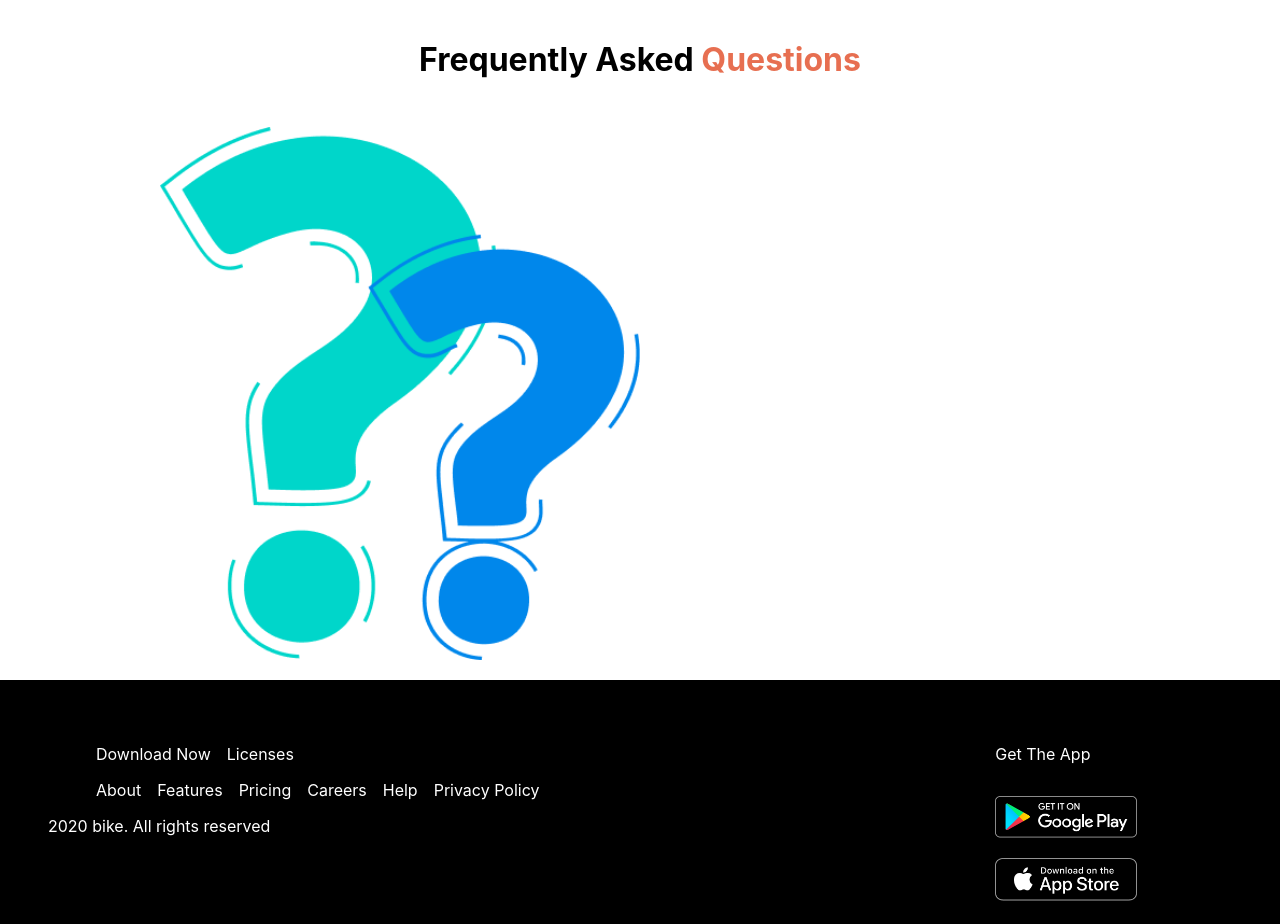
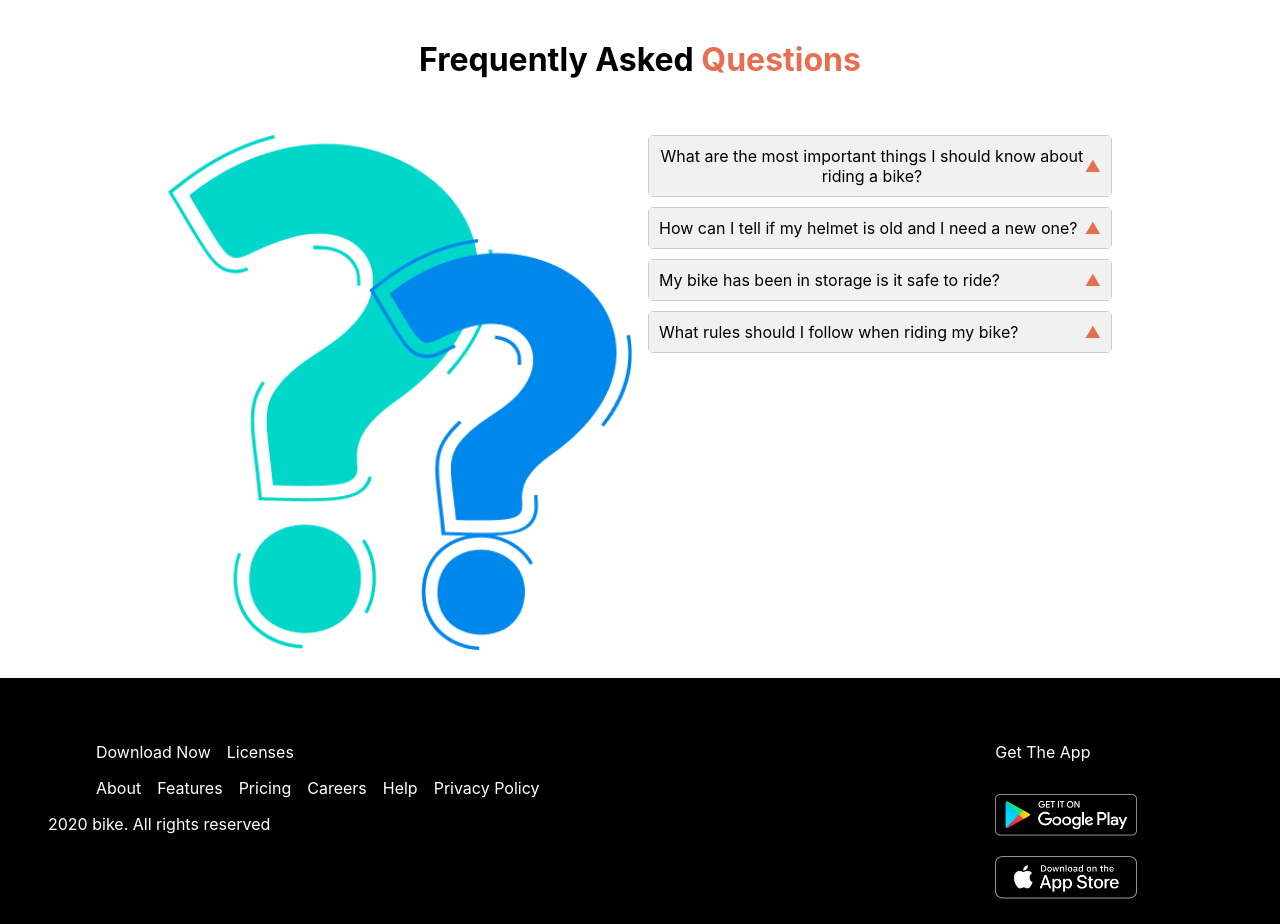
Before and after one commit to pally0091/bikerz-zone, a React (Create React App) app: page / in a window 1280 px wide. Shown: the part 1980-2904 px from the top of the page. Built offline with nearby package versions, Linux system fonts and the light colour scheme.

Commit message:
bikerz zone landing page done

```diff
--- /dev/null
+++ b/src/Components/FAQ/Accordian.css
@@ -0,0 +1,27 @@
+.accordion {
+    border: 1px solid #ccc;
+    border-radius: 5px;
+    margin-bottom: 10px;
+}
+
+.accordion-header {
+    display: flex;
+    align-items: center;
+    padding: 10px;
+    cursor: pointer;
+    background-color: #f1f1f1;
+}
+
+.icon {
+    margin-left: auto;
+    transition: transform 0.2s ease-in-out;
+}
+
+.rotate {
+    transform: rotate(180deg);
+}
+
+.accordion-content {
+    padding: 10px;
+    background-color: #fff;
+}
--- a/src/Components/FAQ/Accordian.js
+++ b/src/Components/FAQ/Accordian.js
@@ -1,10 +1,85 @@
-import React from 'react';
+import React, { useState } from 'react';
+import './Accordian.css';
 
 const Accordian = () => {
+    const [isOpen, setIsOpen] = useState(false);
+
+    const handleAccordion = () => {
+        setIsOpen(!isOpen);
+    }
+
     return (
-        <div>
-
+      <div>
+        <div className="accordion">
+          <div
+            className="accordion-header"
+            onClick={handleAccordion}
+          >
+            What are the most important things I should know about riding a
+            bike?
+            <span className={`icon ${isOpen ? "rotate" : ""}`}>&#x25B2;</span>
+          </div>
+          {isOpen && (
+            <div className="accordion-content">
+              Safety First! Always obey the rules of the road. Obey all traffic
+              signals, signs, and laws. Get in the mindset of “driving” your
+              bike—not just “riding” your bike. This will help you be a more
+              focused and legally compliant bike rider.{" "}
+            </div>
+          )}
         </div>
+        <div className="accordion">
+          <div
+            className="accordion-header"
+            onClick={handleAccordion}
+          >
+            How can I tell if my helmet is old and I need a new one?
+            <span className={`icon ${isOpen ? "rotate" : ""}`}>&#x25B2;</span>
+          </div>
+          {isOpen && (
+            <div className="accordion-content">
+              Safety First! Always obey the rules of the road. Obey all traffic
+              signals, signs, and laws. Get in the mindset of “driving” your
+              bike—not just “riding” your bike. This will help you be a more
+              focused and legally compliant bike rider.{" "}
+            </div>
+          )}
+        </div>
+        <div className="accordion">
+          <div
+            className="accordion-header"
+            onClick={handleAccordion}
+          >
+            My bike has been in storage is it safe to ride?
+            <span className={`icon ${isOpen ? "rotate" : ""}`}>&#x25B2;</span>
+          </div>
+          {isOpen && (
+            <div className="accordion-content">
+              Safety First! Always obey the rules of the road. Obey all traffic
+              signals, signs, and laws. Get in the mindset of “driving” your
+              bike—not just “riding” your bike. This will help you be a more
+              focused and legally compliant bike rider.{" "}
+            </div>
+          )}
+        </div>
+        <div className="accordion">
+          <div
+            className="accordion-header"
+            onClick={handleAccordion}
+          >
+            What rules should I follow when riding my bike?
+            <span className={`icon ${isOpen ? "rotate" : ""}`}>&#x25B2;</span>
+          </div>
+          {isOpen && (
+            <div className="accordion-content">
+              Safety First! Always obey the rules of the road. Obey all traffic
+              signals, signs, and laws. Get in the mindset of “driving” your
+              bike—not just “riding” your bike. This will help you be a more
+              focused and legally compliant bike rider.{" "}
+            </div>
+          )}
+        </div>
+      </div>
     );
 };
 
--- a/src/Components/FAQ/FAQ.css
+++ b/src/Components/FAQ/FAQ.css
@@ -5,9 +5,11 @@
     width: 75%;
     margin: auto;
     margin-top: 20px;
+    display: flex;
 }
 #faq-img{
     width: 50%;
+    padding: 0.5rem;
 }
 #faq-img img{
     width: 100%;
@@ -15,4 +17,5 @@
 }
 #accor{
     width: 50%;
+    padding: 0.5rem;
 }
```
